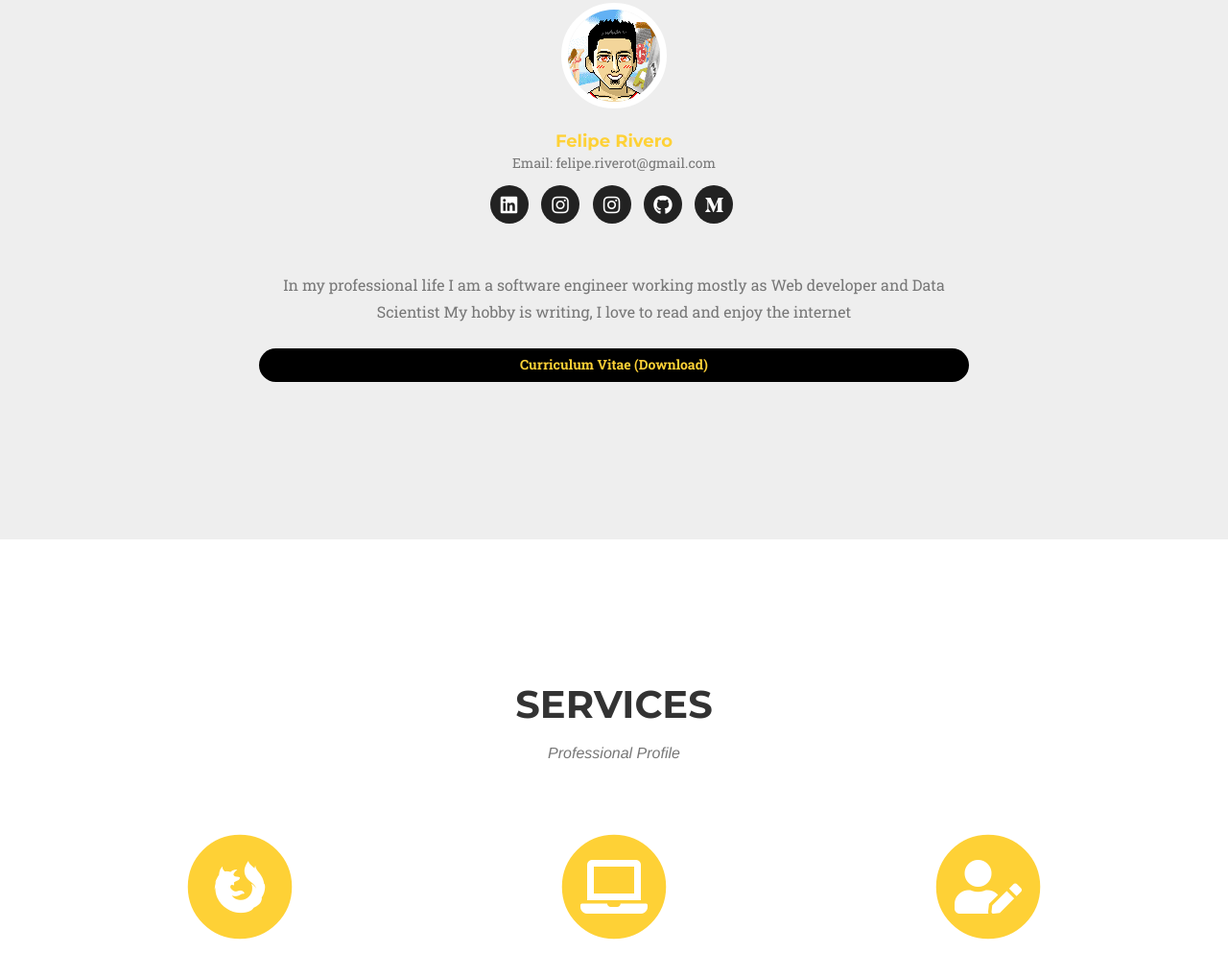
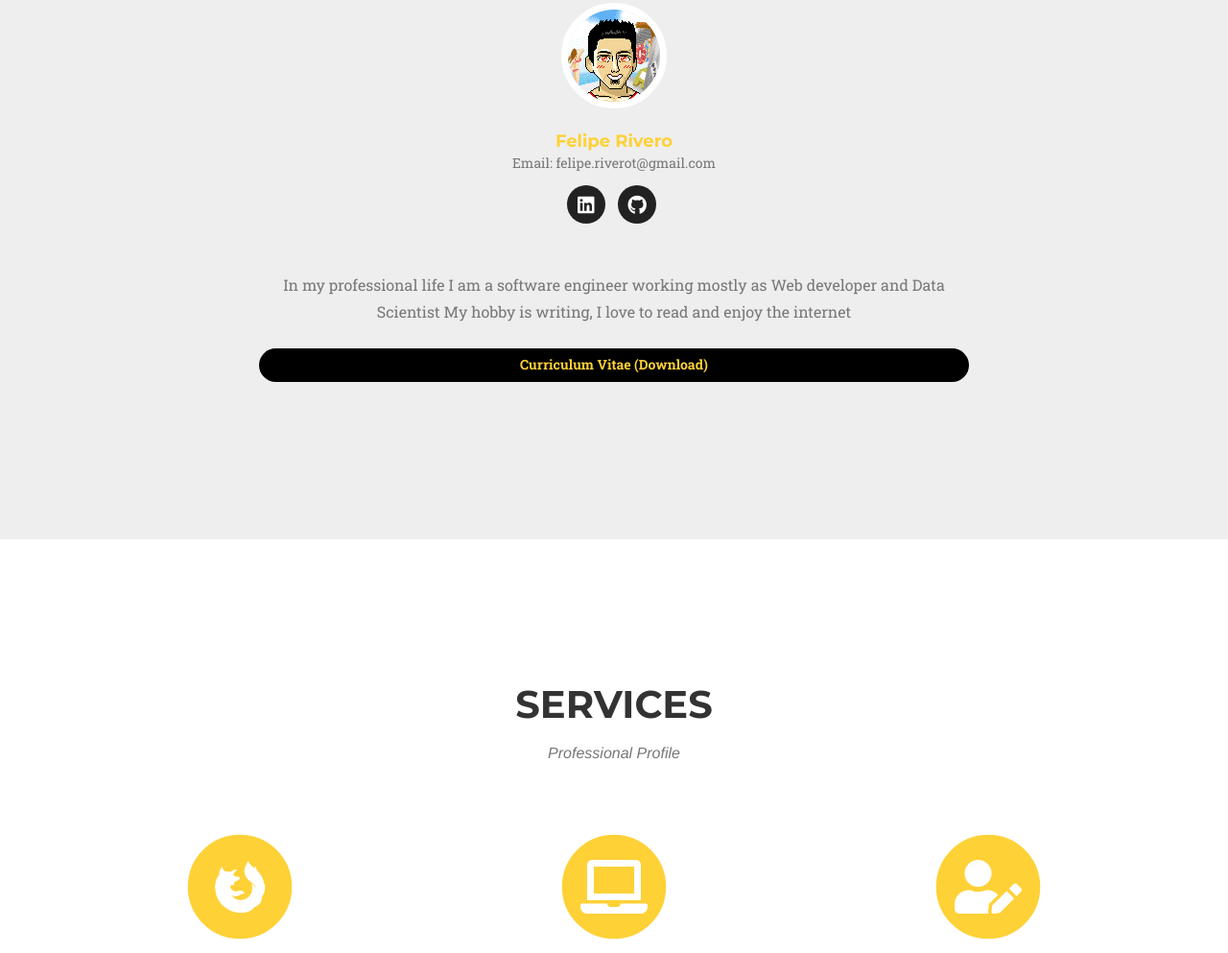
Before and after one commit to feliperivero99/feliperivero99.github.io, a website: page index.html in a window 1280 px wide. Shown: the part 1061-2054 px from the top of the page at 96% size. Drawn offline with nearby package versions, Linux system fonts and the light colour scheme; a web font is replaced by a local one.

Commit message:
Update index.html

```diff
--- a/index.html
+++ b/index.html
@@ -150,14 +150,10 @@ window.addEventListener("load", function(){
                             </li>
                             <li><a href="https://www.linkedin.com/in/feliperivero99/"><i class="fab fa-linkedin"></i></a>
                             </li>
-							 <li><a href="https://www.instagram.com/laudaz20/"><i class="fab fa-instagram"></i></a>
-                            </li>
-							<li><a href="https://www.instagram.com/laudalife/"><i class="fab fa-instagram"></i></a>
-                            </li>
+
 							<li><a href="https://github.com/feliperivero99"><i class="fab fa-github"></i></a>
                             </li>
-							<li><a href="https://medium.com/@laudaz20"><i class="fab fa-medium-m"></i></a>
-                            </li>
+
                         </ul>
                     </div>
                 </div>
```
